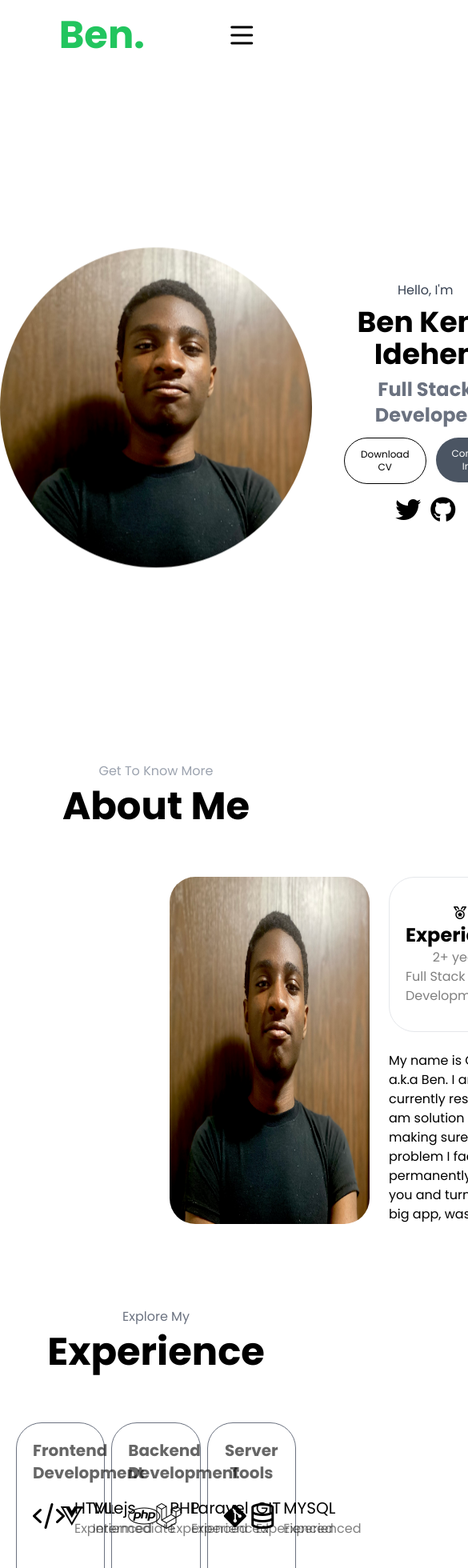
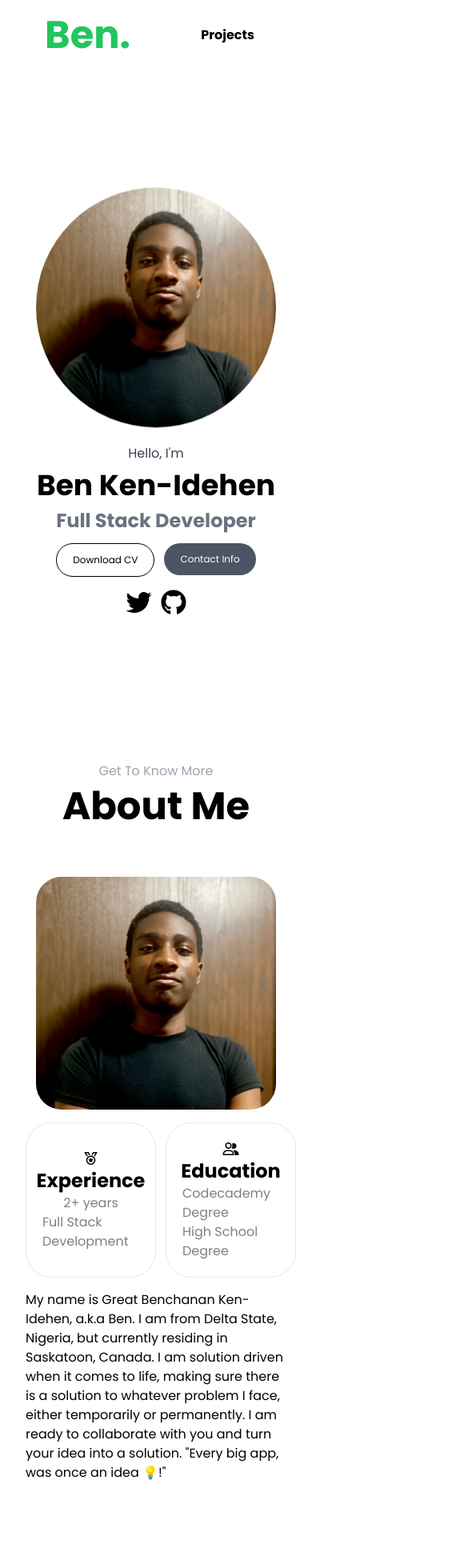
Before and after one commit to Ben-Chanan008/vue-portfolio, a Vue app: page / in a window 390 px wide. Shown: the top 1960 px of the page at 80% size, 585 px wide, since content can reach past the window. Built offline with nearby package versions, Linux system fonts and the light colour scheme.

Commit message:
Mobile view updated

```diff
--- a/src/components/AboutSection.vue
+++ b/src/components/AboutSection.vue
@@ -7,16 +7,16 @@ import Card from '@/components/Card.vue';
   <section class="p-5" id="about">
     <p class="text-gray-400 mb-2 text-center">Get To Know More</p>
     <p class="text-5xl font-bold text-center mb-16">About Me</p>
-    <div class="grid grid-cols-250/1fr gap-6 mx-48">
-      <img :src="Ben" alt="my-pic" width="400px" class="h-full rounded-pill row-span-2"/>
+    <div class="md:grid md:grid-cols-250/1fr md:gap-6 lg:mx-48 mx-3">
+      <img :src="Ben" alt="my-pic" class="mx-auto md:mb-0 mb-4 h-full rounded-pill row-span-2"/>
       <div class="flex gap-3 w-100 align-mid">
-        <Card class-name="rounded-pill w-1/2 flex flex-col items-center justify-center">
+        <Card class-name="rounded-pill w-1/2 md:mb-0 mb-4 flex flex-col items-center justify-center">
           <i class="far fa-medal"></i>
           <p class="font-bold text-2xl">Experience</p>
           <span class="opacity-50">2+ years</span>
           <span class="opacity-50">Full Stack Development</span>
         </Card>
-        <Card class-name="rounded-pill w-1/2 flex flex-col items-center justify-center">
+        <Card class-name="rounded-pill w-1/2 flex flex-col lg:mb-0 mb-4 items-center justify-center">
           <i class="far fa-user-group"></i>
           <p class="font-bold text-2xl">Education</p>
           <span class="opacity-50">Codecademy Degree</span>
@@ -31,4 +31,13 @@ import Card from '@/components/Card.vue';
 </template>
 
 <style scoped>
+img{
+  width: 300px;
+}
+
+@media (min-width: 992px){
+  img{
+    width: 400px;
+  }
+}
 </style>
--- a/src/components/ContactSection.vue
+++ b/src/components/ContactSection.vue
@@ -8,8 +8,8 @@ import Card from "@/components/Card.vue";
     <p class="text-gray-500 text-center">Get in Touch</p>
     <p class="font-bold text-center text-4xl mb-5">Contact Me</p>
 
-     <Card class-name="rounded p-4 border-black flex w-1/2 m-auto">
-       <div class="flex m-auto">
+     <Card class-name="rounded p-4 border-black flex lg:w-full lg:m-auto">
+       <div class="flex flex-col md:flex-row m-auto">
          <div>
             <i class="far fa-envelope mr-2"></i>
             <span>bchanan.boss@gmail.com</span>
--- a/src/components/ExperienceSection.vue
+++ b/src/components/ExperienceSection.vue
@@ -7,10 +7,10 @@
   <section class="p-5 mt-16">
     <p class="text-gray-500 mb-2 text-center">Explore My</p>
     <p class="text-5xl font-bold text-center mb-16">Experience</p>
-    <div class="grid grid-cols-3 gap-2">
+    <div class="grid md:grid-cols-3 grid-cols-1 gap-2 r">
       <Card class-name="border-gray-500 rounded-pill">
         <p class="text-xl opacity-60 text-center font-bold mb-4">Frontend Development</p>
-        <div class="grid grid-cols-2">
+        <div class="grid lg:grid-cols-2 grid-cols-1 md:gap-4">
           <Language title="HTML" level="Experienced" icon="code"/>
           <Language title="Vuejs" level="Intermediate" icon="vuejs" brand/>
           <Language title="SASS" level="Experienced" icon="sass" brand/>
@@ -21,7 +21,7 @@
       </Card>
       <Card class-name="border-gray-500 rounded-pill">
         <p class="text-xl opacity-60 text-center font-bold mb-4">Backend Development</p>
-        <div class="grid grid-cols-2">
+        <div class="grid lg:grid-cols-2 grid-cols-1 md:gap-4">
           <Language title="PHP" level="Experienced" icon="php" brand/>
           <Language title="Laravel" level="Experienced" icon="laravel" brand/>
           <Language title="Node.js" level="Intermediate" icon="node-js" brand/>
@@ -30,7 +30,7 @@
       </Card>
       <Card class-name="border-gray-500 rounded-pill">
         <p class="text-xl opacity-60 text-center font-bold mb-4">Server Tools</p>
-        <div class="grid grid-cols-2">
+        <div class="grid lg:grid-cols-2 grid-cols-1 md:gap-4">
           <Language title="GIT" level="Experienced" icon="git-alt" brand/>
           <Language title="MYSQL" level="Experienced" icon="database"/>
           <Language title="Ubuntu" level="Experienced" icon="server"/>
--- a/src/components/Footer.vue
+++ b/src/components/Footer.vue
@@ -1,5 +1,5 @@
 <template>
-  <footer class="px-16 py-5 flex justify-around">
+  <footer class="md:px-16 py-5 flex justify-around">
     <a href="/" class="text-5xl text-green-500 font-bold">Ben.</a>
     <div class="flex gap-4">
       <Social />
--- a/src/components/Hero.vue
+++ b/src/components/Hero.vue
@@ -5,8 +5,8 @@
 </script>
 
 <template>
-  <div class="flex h-screen items-center justify-center">
-    <div class="flex gap-x-10">
+  <div class="flex lg:h-screen md:h-5/6 h-screen md:my-16 lg:my-0 items-center justify-center">
+    <div class="flex gap-x-10 md:flex-row flex-col">
       <img :src="Ben" alt="my-photo" class="my-pic rounded-50%" ref="myImage"/>
 
       <div class="flex flex-col m-auto">
@@ -36,9 +36,17 @@
 
 <style scoped>
 .my-pic{
+  animation: bounce 1.3s infinite;
+  height: 300px;
+  width: 300px;
+  margin-bottom: 20px;
+}
+
+@media (min-width: 768px) {
+.my-pic{
   height: 400px;
   width: 400px;
-  animation: bounce 1.3s infinite;
+}
 }
 
 button{
--- a/src/components/Language.vue
+++ b/src/components/Language.vue
@@ -20,7 +20,7 @@
 </script>
 
 <template>
-  <div class="flex gap-3 mb-8">
+  <div class="flex gap-3 mb-8 md:justify-start justify-center">
     <i :class="['fa-2x', brand ? 'fab' : 'far', `fa-${icon}`]"></i>
     <div>
       <p class="text-xl">{{ title }}</p>
--- a/src/components/Navbar.vue
+++ b/src/components/Navbar.vue
@@ -11,10 +11,11 @@
 
 <template>
     <nav class="p-3">
-      <div class="flex justify-around p-2">
+      <div class="flex justify-around p-2 items-center">
         <a href="" class="text-green-500 font-bold text-5xl">Ben.</a>
         <div class="md:hidden block menu">
-          <button><i class="far fa-bars fa-2x"></i></button>
+          <!-- <button><i class="far fa-bars fa-2x"></i></button> -->
+           <a href="/#projects" :class="['mx-2', 'p-2', 'rounded', 'font-bold', isActiveLink('/#projects') ? 'font-bold text-green-500' : 'hover:text-gray-500']">Projects</a>
         </div>
         <div class="md:flex items-center hidden big-nav">
           <a href="/" :class="['mx-2', 'p-2', 'rounded', isActiveLink('/') ? 'font-bold text-green-500' : 'hover:text-gray-500']">Home</a>
--- a/src/components/ProjectSection.vue
+++ b/src/components/ProjectSection.vue
@@ -8,7 +8,7 @@ import Project from "@/components/Project.vue";
     <p class="text-gray-500 mb-2 text-center">Browse My Recent</p>
     <p class="text-5xl font-bold text-center mb-16">Projects</p>
 
-    <div class="grid grid-cols-3">
+    <div class="grid lg:grid-cols-3 md:grid-cols-2 grid-cols-1">
       <Project git-hub="delevia" :picture="ProjectPic" title="Delevia" live="delevia.000.pe"/>
       <Project git-hub="creos" :picture="ProjectPic" title="Creos" live="creosxyz.com"/>
       <Project git-hub="academia" :picture="ProjectPic" title="Academia" live="acadome.000.pe"/>
```
